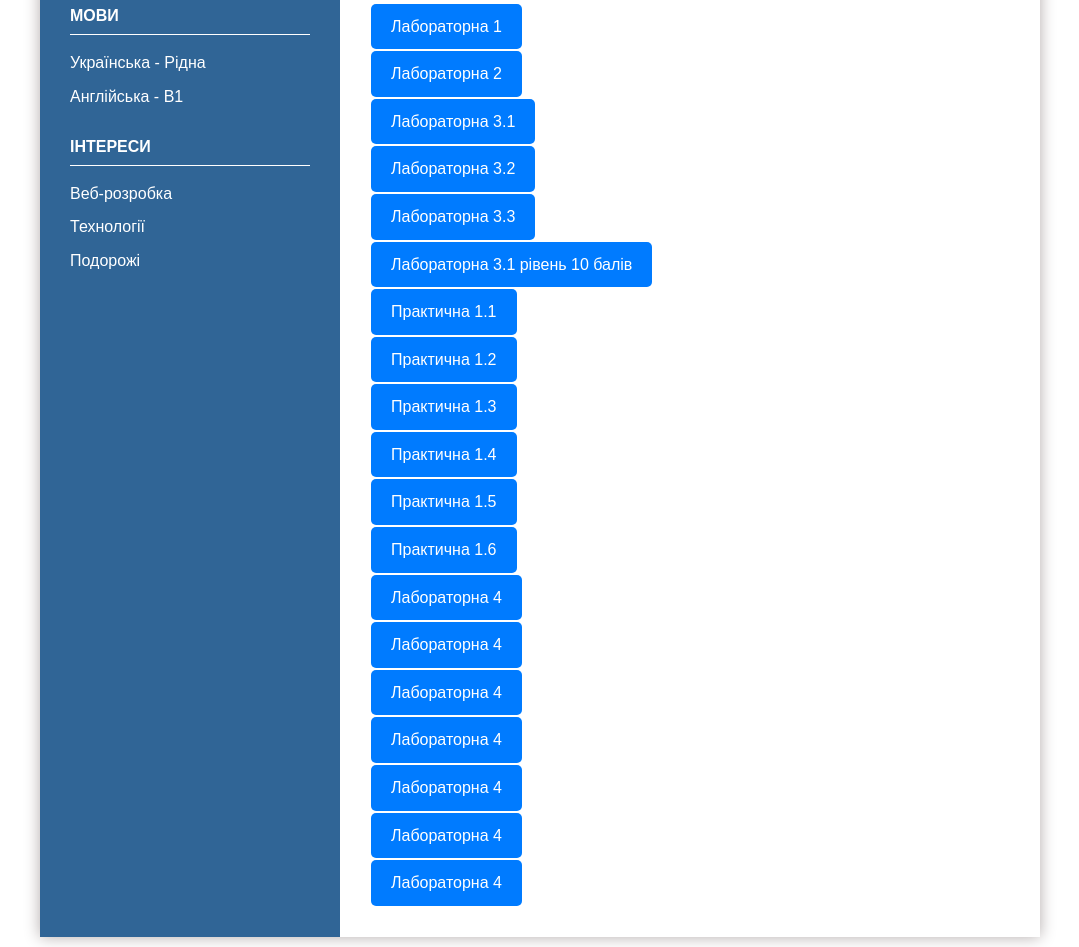
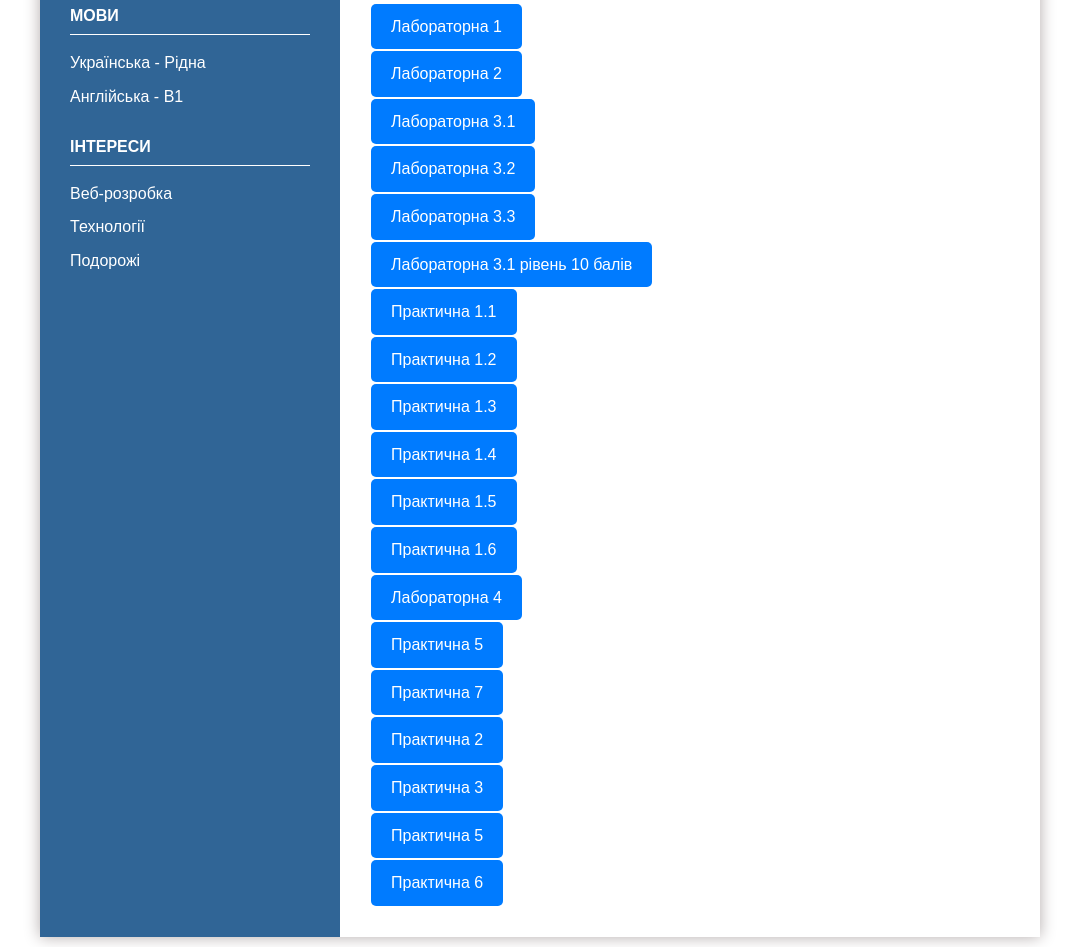
Before and after one commit to pacchetto/psychic-chainsawWeb2Kurs, a plain HTML site: page index.html in a window 1280 px wide. Shown: the part 579-1526 px from the top of the page, without its empty margins (100-1179 px from the left). Drawn offline with Linux system fonts and the light colour scheme.

Commit message:
Update index.html

```diff
--- a/index.html
+++ b/index.html
@@ -92,12 +92,12 @@
                         <p><a href="lr4/lr4.5/index.html" class="btn">Практична 1.5</a></p>
                         <p><a href="lr4/lr4.6/index.html" class="btn">Практична 1.6</a></p>
                         <p><a href="lr4.1/index.html" class="btn">Лабораторна 4</a></p>
-                        <p><a href="lr5/index.html" class="btn">Лабораторна 4</a></p>
-                        <p><a href="lr7/index.html" class="btn">Лабораторна 4</a></p>
-                        <p><a href="pr2/index.html" class="btn">Лабораторна 4</a></p>
-                        <p><a href="pr3/index.html" class="btn">Лабораторна 4</a></p>
-                        <p><a href="pr5/index.html" class="btn">Лабораторна 4</a></p>
-                        <p><a href="pr6/index.html" class="btn">Лабораторна 4</a></p>
+                        <p><a href="lr5/index.html" class="btn">Практична 5</a></p>
+                        <p><a href="lr7/index.html" class="btn">Практична 7</a></p>
+                        <p><a href="pr2/index.html" class="btn">Практична 2</a></p>
+                        <p><a href="pr3/index.html" class="btn">Практична 3</a></p>
+                        <p><a href="pr5/index.html" class="btn">Практична 5</a></p>
+                        <p><a href="pr6/index.html" class="btn">Практична 6</a></p>
                 </div>
             </div>
         </div>
```
